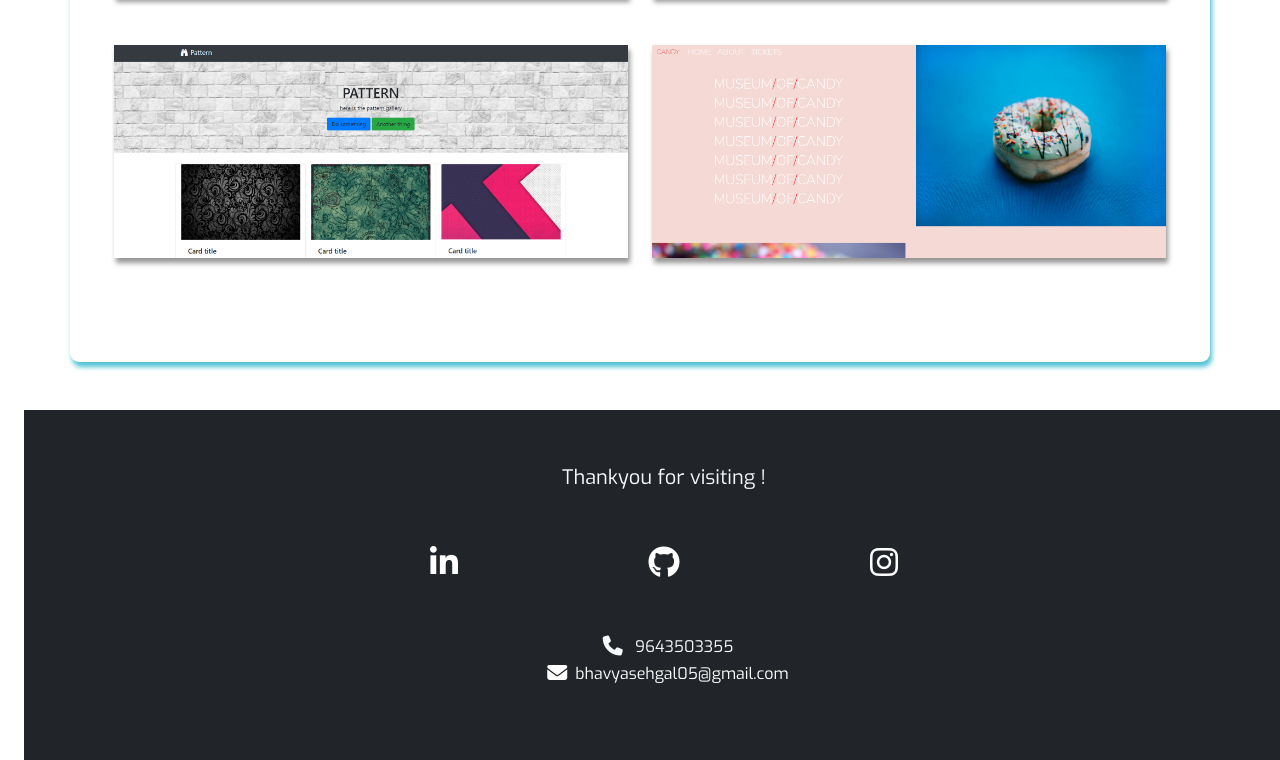
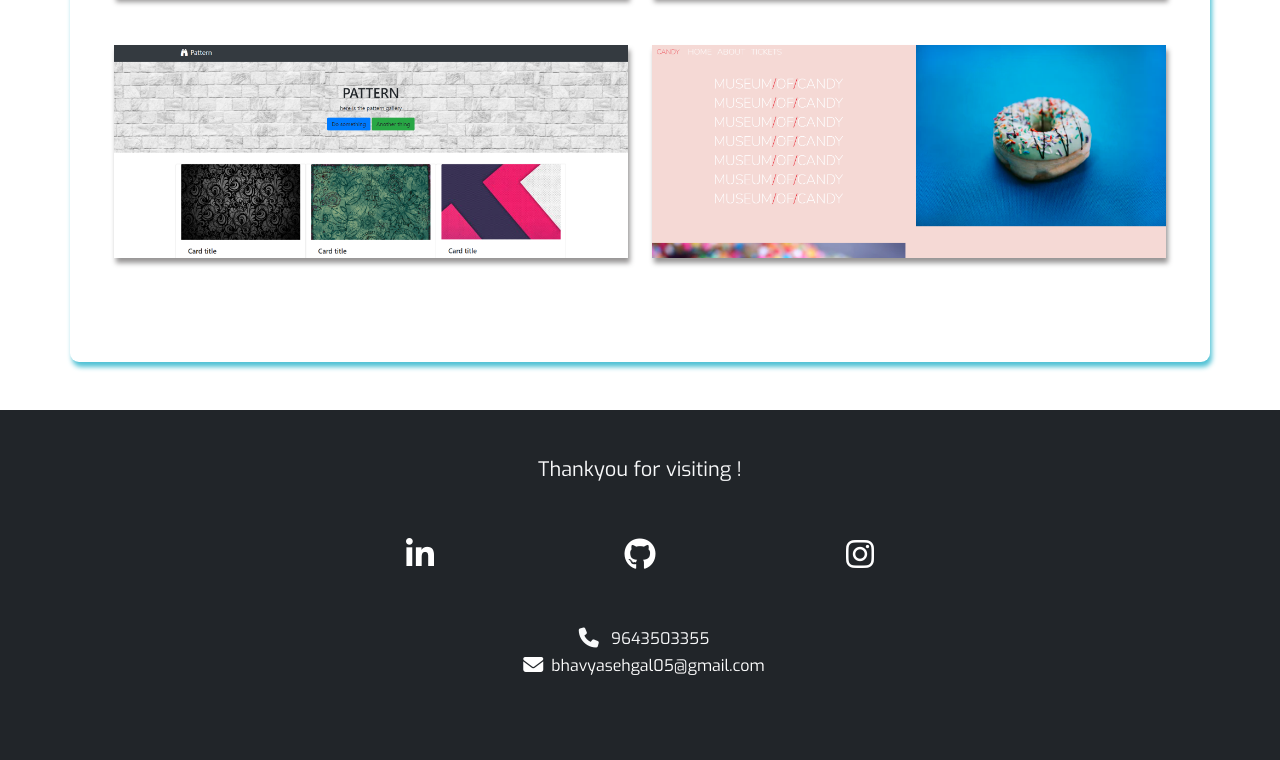
Before and after one commit to Bhavya-Sehgal/Portfolio, a plain HTML site: page index.html in a window 1280 px wide. Shown: the part 5459-6219 px from the top of the page. Drawn offline with nearby package versions, Linux system fonts and the light colour scheme.

Commit message:
Footer changed

```diff
--- a/index.html
+++ b/index.html
@@ -542,7 +542,7 @@
 
 
     <!--Footer-->
-    <section id="contact" class="mx-4 p-2">
+    <section id="contact" class="">
         <div class="container text-center">
 
             <div class="row">
```
